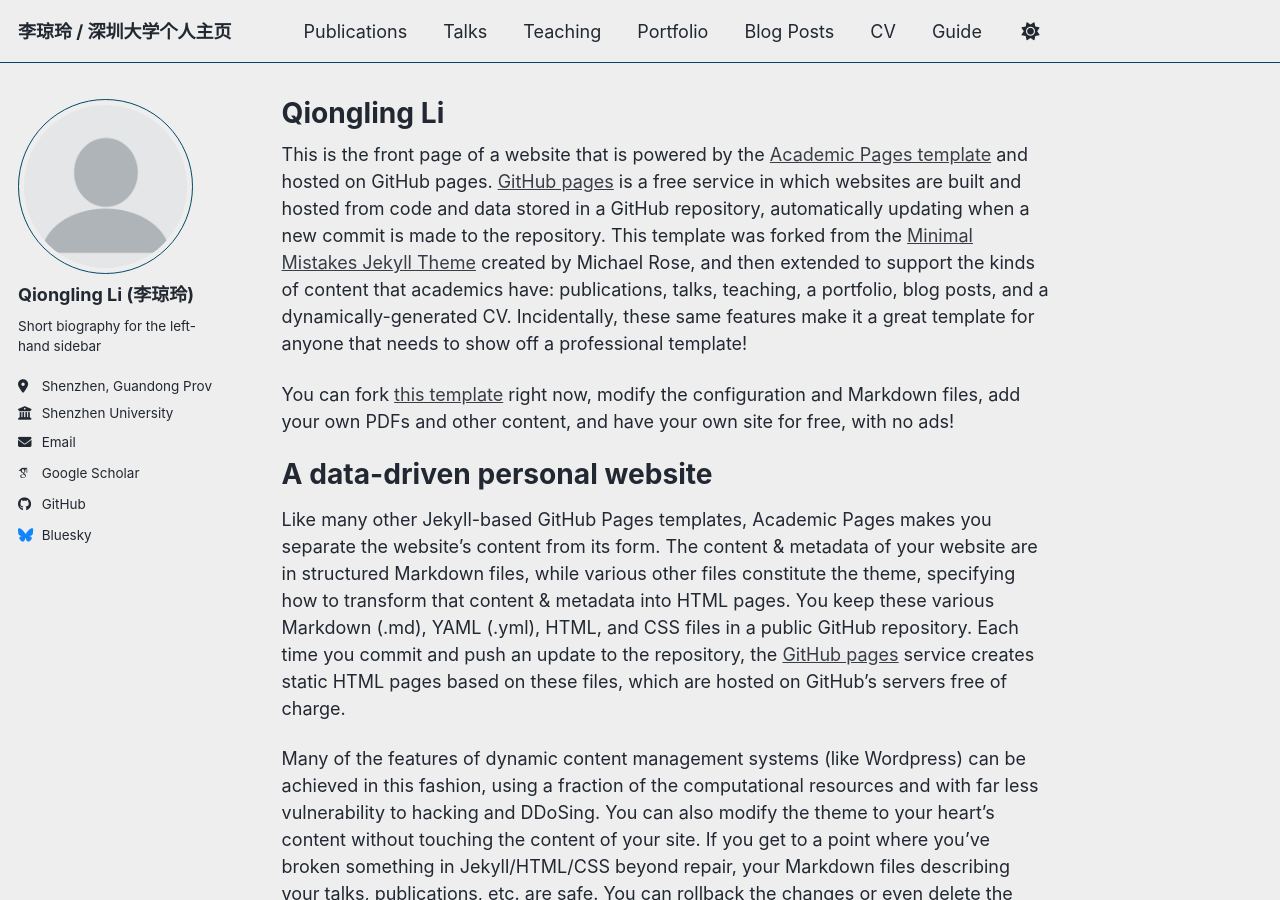
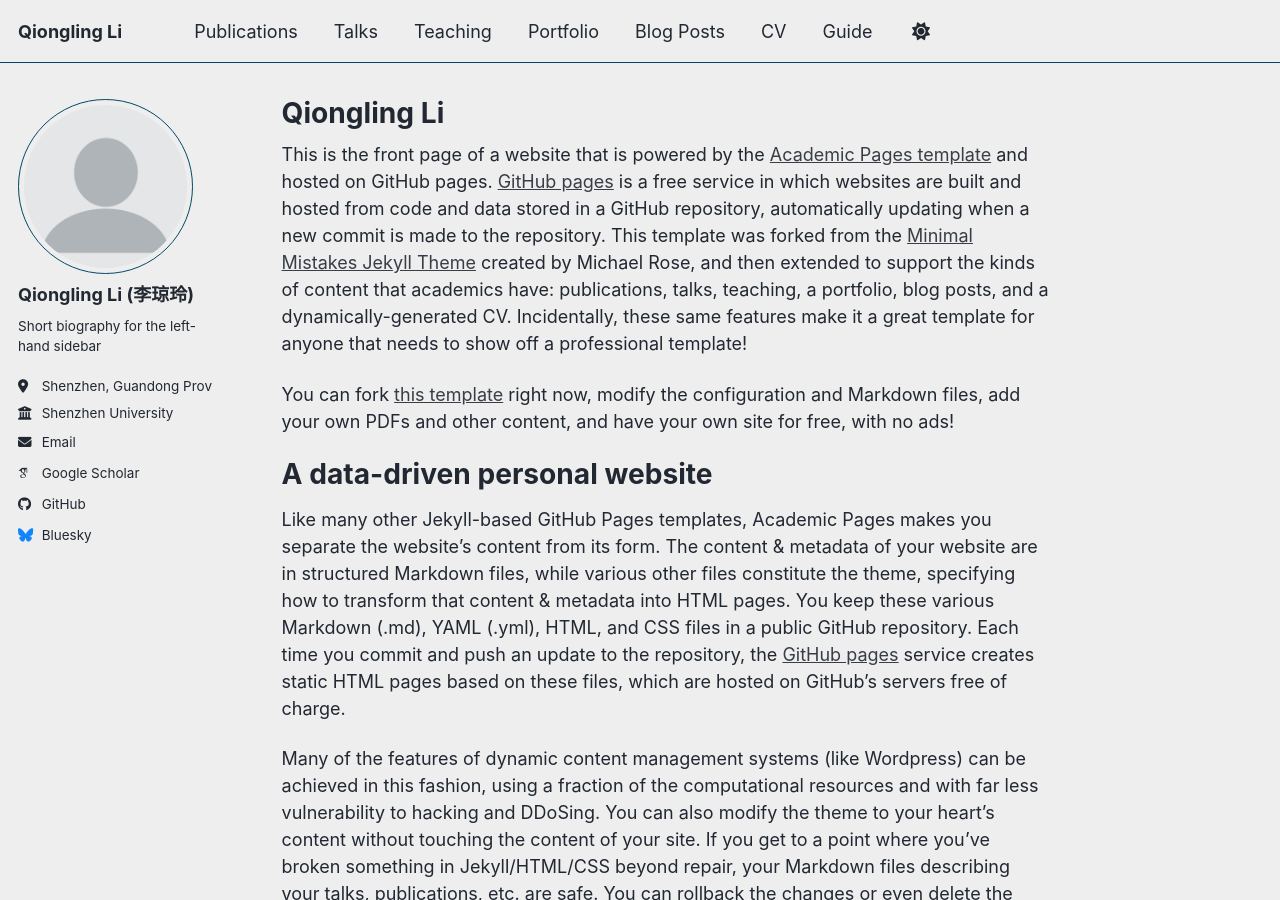
Before and after one commit to QionglingLi/QionglingLi.github.io, a Jekyll site: the page built from _pages/about.md, in a window 1280 px wide and 900 px high. Built offline with Jekyll 4.4.1, drawn with Linux system fonts in a browser that asks for light colours; some web fonts are replaced; a script bundle is joined from its source files by our own code; library files that are not in the unit come from our copies.

Commit message:
Update _config.yml

```diff
--- a/_config.yml
+++ b/_config.yml
@@ -9,11 +9,11 @@
 # Basic Site Settings
 locale                   : "en-CHN"
 site_theme               : "air" # Currently available options are "default", "air"
-title                    : "李琼玲 / 深圳大学个人主页"
+title                    : "Qiongling Li"
 title_separator          : "-"
 name                     : &name "Qiongling Li (李琼玲)"
 description              : &description "Your Name's academic portfolio"   # Update this with a general description of your site, this is the default if not overridden by a page
-url                      : #https://psy.szu.edu.cn/info/1020/2473.htm # The base hostname & protocol for your site e.g. "https://[your GitHub username].github.io",
+url                      : https://qionglingli.github.io/ #https://psy.szu.edu.cn/info/1020/2473.htm # The base hostname & protocol for your site e.g. "https://[your GitHub username].github.io",
                                                            # or if you already have some other page hosted on Github then use "https://[your GitHub username].github.io/[Your Repo Name]"
 baseurl                  : "" # the subpath of your site, e.g. "/blog"
 repository               : "academicpages/academicpages.github.io"
@@ -57,7 +57,7 @@
 
   # Social media
   artstation       : # Username
-  bluesky          : "Qiongling Li@qionglingli.bsky.social" # Replace this with you Bluesky username
+  bluesky          : "https://bsky.app/profile/qionglingli.bsky.social" # Replace this with you Bluesky username
   facebook         : # Username
   flickr           : # Username
   foursquare       : # Username
```
